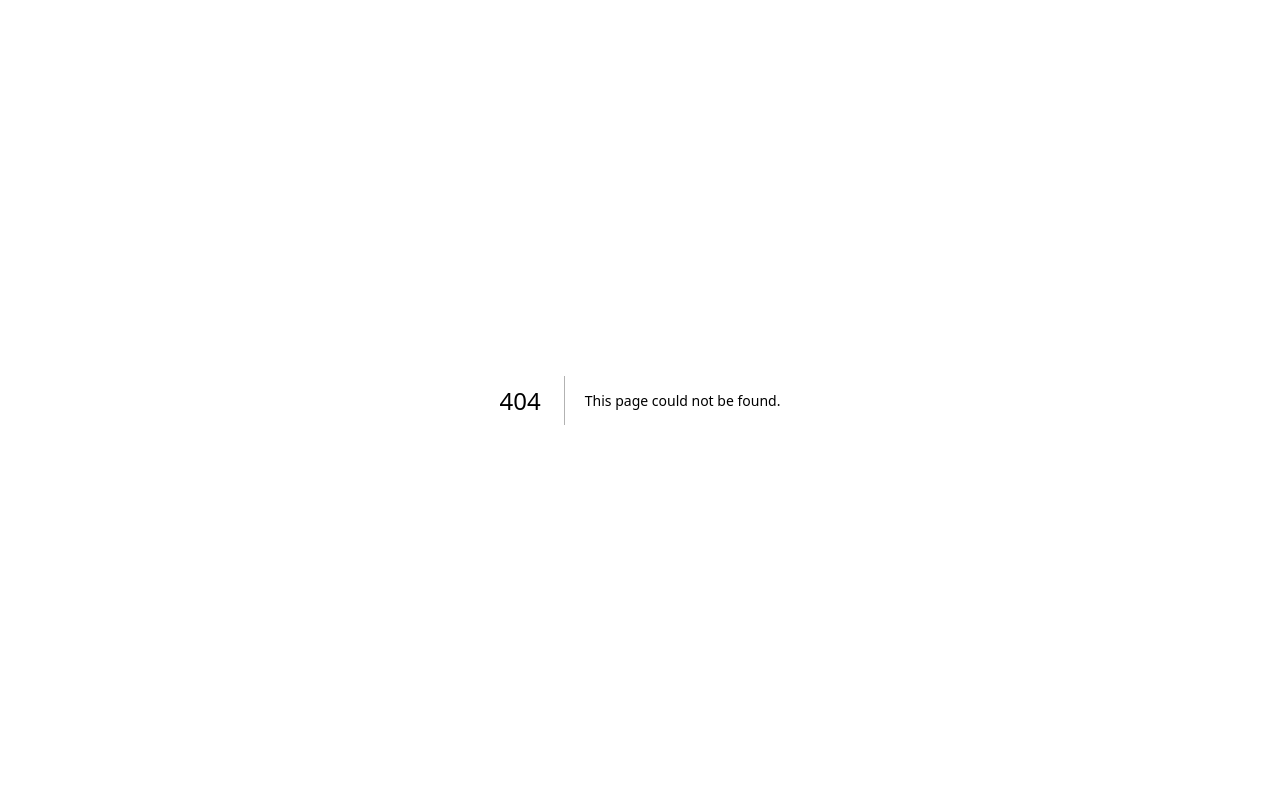
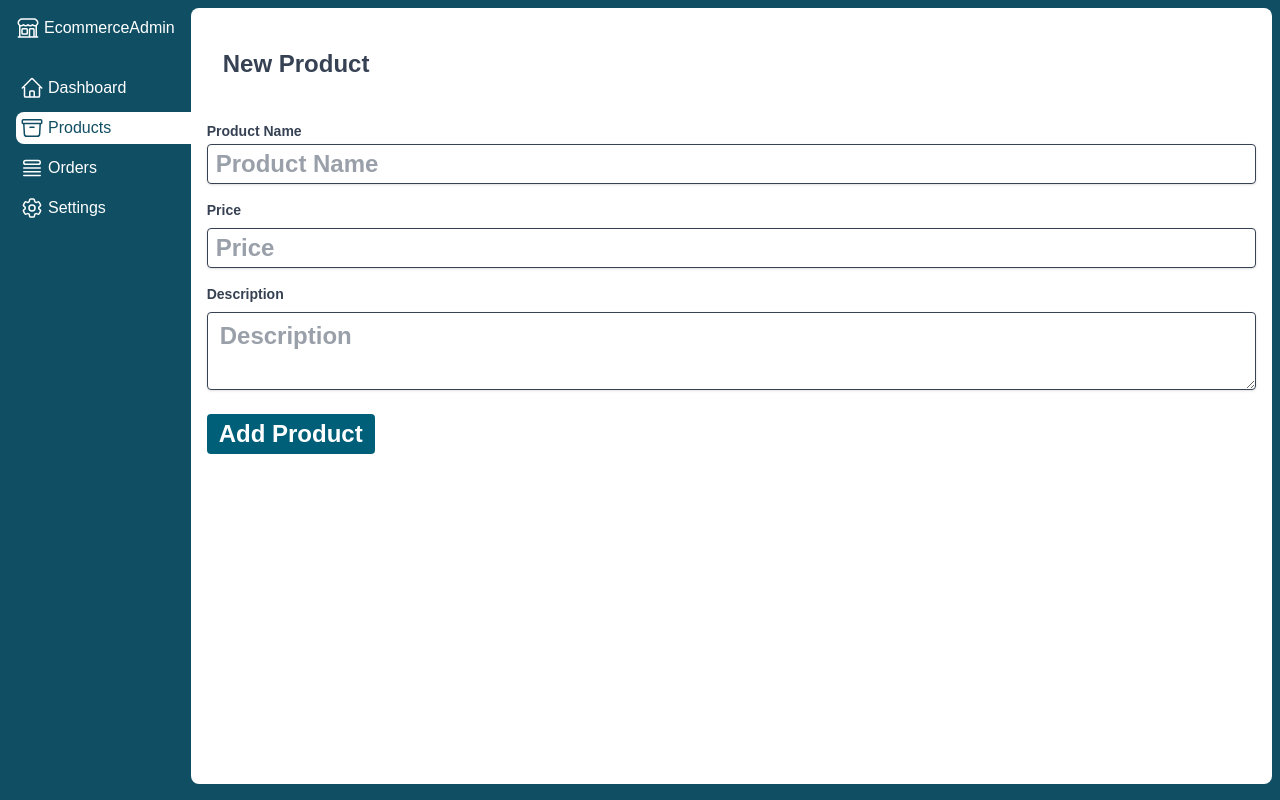
Before and after one commit to mrafey292/ecommerce-nust, a Next.js app: page /products/new in a window 1280 px wide. Before the commit this address had no page. Built offline with nearby package versions, Linux system fonts and the light colour scheme; no server answers; sample sign-in values are in the browser's storage.

Commit message:
feat/ layout created + add new products page added

```diff
--- /dev/null
+++ b/components/Layout.js
@@ -0,0 +1,30 @@
+import { useSession, signOut } from 'next-auth/react';
+import { useRouter } from 'next/router';
+import Nav from '../components/Nav';
+
+export default function Layout({children}) {
+  const { data: session } = useSession();
+  const router = useRouter();
+
+  if (!session) {
+    router.push('/'); // Redirect to index if not signed in
+    return null; // Prevent rendering the dashboard page
+  }
+
+  return (
+    <div className="min-h-screen bg-cyan-900 flex">
+      <Nav />
+      <div className="text-2xl font-bold mb-4 bg-white text-gray-700 flex-grow mt-2 mr-2 mb-2 rounded-lg p-4">
+        {children}
+        {/* <button
+          onClick={() => signOut({ callbackUrl: '/' })} // Redirect to index after sign-out
+          className="bg-red-500 text-white py-1 px-3 rounded hover:bg-red-600 text-sm"
+        >
+          Sign Out
+        </button> */}
+
+      </div>
+
+    </div>
+  );
+}
--- a/components/Nav.js
+++ b/components/Nav.js
@@ -1,36 +1,49 @@
 import Link from 'next/link'
+import { useRouter } from 'next/router';
 
 export default function Nav() {
+    const inactiveLink = 'flex gap-1 p-1 hover:bg-white hover:text-cyan-900 rounded-l-lg  mr-0 ';
+    const activeLink = inactiveLink + ' bg-white text-cyan-900';
+
+    const router = useRouter();
+    const { pathname } = router;
     return (
-        <aside className="text-white p-4">
-            <Link href='/' className="flex gap-1 mb-4">
+        <aside className="text-white p-4 pr-0 ">
+            <Link href='/' className="flex gap-1 mb-4 mr-4">
                 <svg xmlns="http://www.w3.org/2000/svg" fill="none" viewBox="0 0 24 24" strokeWidth={1.5} stroke="currentColor" className="size-6">
                     <path strokeLinecap="round" strokeLinejoin="round" d="M13.5 21v-7.5a.75.75 0 0 1 .75-.75h3a.75.75 0 0 1 .75.75V21m-4.5 0H2.36m11.14 0H18m0 0h3.64m-1.39 0V9.349M3.75 21V9.349m0 0a3.001 3.001 0 0 0 3.75-.615A2.993 2.993 0 0 0 9.75 9.75c.896 0 1.7-.393 2.25-1.016a2.993 2.993 0 0 0 2.25 1.016c.896 0 1.7-.393 2.25-1.015a3.001 3.001 0 0 0 3.75.614m-16.5 0a3.004 3.004 0 0 1-.621-4.72l1.189-1.19A1.5 1.5 0 0 1 5.378 3h13.243a1.5 1.5 0 0 1 1.06.44l1.19 1.189a3 3 0 0 1-.621 4.72M6.75 18h3.75a.75.75 0 0 0 .75-.75V13.5a.75.75 0 0 0-.75-.75H6.75a.75.75 0 0 0-.75.75v3.75c0 .414.336.75.75.75Z" />
                 </svg>
                 <span>EcommerceAdmin</span>
             </Link>
             <nav className='flex flex-col gap-2 mt-8'>
-                <Link href='/' className='flex gap-1' >
+                <Link href='/' className={pathname.includes('/dashboard') ? activeLink : inactiveLink} >
                     <svg xmlns="http://www.w3.org/2000/svg" fill="none" viewBox="0 0 24 24" strokeWidth={1.5} stroke="currentColor" className="size-6">
                         <path strokeLinecap="round" strokeLinejoin="round" d="m2.25 12 8.954-8.955c.44-.439 1.152-.439 1.591 0L21.75 12M4.5 9.75v10.125c0 .621.504 1.125 1.125 1.125H9.75v-4.875c0-.621.504-1.125 1.125-1.125h2.25c.621 0 1.125.504 1.125 1.125V21h4.125c.621 0 1.125-.504 1.125-1.125V9.75M8.25 21h8.25" />
                     </svg>
                     Dashboard
                 </Link>
-                <Link href='/' className='flex gap-1'>
+                <Link href='/products' className={pathname.includes('/products') ? activeLink : inactiveLink}>
                     <svg xmlns="http://www.w3.org/2000/svg" fill="none" viewBox="0 0 24 24" strokeWidth={1.5} stroke="currentColor" className="size-6">
                         <path strokeLinecap="round" strokeLinejoin="round" d="m20.25 7.5-.625 10.632a2.25 2.25 0 0 1-2.247 2.118H6.622a2.25 2.25 0 0 1-2.247-2.118L3.75 7.5M10 11.25h4M3.375 7.5h17.25c.621 0 1.125-.504 1.125-1.125v-1.5c0-.621-.504-1.125-1.125-1.125H3.375c-.621 0-1.125.504-1.125 1.125v1.5c0 .621.504 1.125 1.125 1.125Z" />
                     </svg>
 
                     Products
                 </Link>
-                <Link href='/' className='flex gap-1'>
+                {/* <Link href='/categories' className={inactiveLink}>
+                    <svg xmlns="http://www.w3.org/2000/svg" fill="none" viewBox="0 0 24 24" strokeWidth={1.5} stroke="currentColor" className="size-6">
+                        <path strokeLinecap="round" strokeLinejoin="round" d="M3.75 12h16.5m-16.5 3.75h16.5M3.75 19.5h16.5M5.625 4.5h12.75a1.875 1.875 0 0 1 0 3.75H5.625a1.875 1.875 0 0 1 0-3.75Z" />
+                    </svg>
+
+                    Categories
+                </Link> */}
+                <Link href='/orders' className={pathname.includes('/orders') ? activeLink : inactiveLink}>
                     <svg xmlns="http://www.w3.org/2000/svg" fill="none" viewBox="0 0 24 24" strokeWidth={1.5} stroke="currentColor" className="size-6">
                         <path strokeLinecap="round" strokeLinejoin="round" d="M3.75 12h16.5m-16.5 3.75h16.5M3.75 19.5h16.5M5.625 4.5h12.75a1.875 1.875 0 0 1 0 3.75H5.625a1.875 1.875 0 0 1 0-3.75Z" />
                     </svg>
 
                     Orders
                 </Link>
-                <Link href='/' className='flex gap-1'>
+                <Link href='/settings' className={pathname.includes('/settings') ? activeLink : inactiveLink}>
                     <svg xmlns="http://www.w3.org/2000/svg" fill="none" viewBox="0 0 24 24" strokeWidth={1.5} stroke="currentColor" className="size-6">
                         <path strokeLinecap="round" strokeLinejoin="round" d="M9.594 3.94c.09-.542.56-.94 1.11-.94h2.593c.55 0 1.02.398 1.11.94l.213 1.281c.063.374.313.686.645.87.074.04.147.083.22.127.325.196.72.257 1.075.124l1.217-.456a1.125 1.125 0 0 1 1.37.49l1.296 2.247a1.125 1.125 0 0 1-.26 1.431l-1.003.827c-.293.241-.438.613-.43.992a7.723 7.723 0 0 1 0 .255c-.008.378.137.75.43.991l1.004.827c.424.35.534.955.26 1.43l-1.298 2.247a1.125 1.125 0 0 1-1.369.491l-1.217-.456c-.355-.133-.75-.072-1.076.124a6.47 6.47 0 0 1-.22.128c-.331.183-.581.495-.644.869l-.213 1.281c-.09.543-.56.94-1.11.94h-2.594c-.55 0-1.019-.398-1.11-.94l-.213-1.281c-.062-.374-.312-.686-.644-.87a6.52 6.52 0 0 1-.22-.127c-.325-.196-.72-.257-1.076-.124l-1.217.456a1.125 1.125 0 0 1-1.369-.49l-1.297-2.247a1.125 1.125 0 0 1 .26-1.431l1.004-.827c.292-.24.437-.613.43-.991a6.932 6.932 0 0 1 0-.255c.007-.38-.138-.751-.43-.992l-1.004-.827a1.125 1.125 0 0 1-.26-1.43l1.297-2.247a1.125 1.125 0 0 1 1.37-.491l1.216.456c.356.133.751.072 1.076-.124.072-.044.146-.086.22-.128.332-.183.582-.495.644-.869l.214-1.28Z" />
                         <path strokeLinecap="round" strokeLinejoin="round" d="M15 12a3 3 0 1 1-6 0 3 3 0 0 1 6 0Z" />
--- a/lib/mongoose.js
+++ b/lib/mongoose.js
@@ -18,7 +18,7 @@ if (!cached) {
   cached = global.mongoose = { conn: null, promise: null };
 }
 
-async function dbConnect() {
+export default async function dbConnect() {
   if (cached.conn) {
     return cached.conn;
   }
@@ -47,5 +47,3 @@ async function dbConnect() {
 
   return cached.conn;
 }
-
-export default dbConnect;
--- a/package.json
+++ b/package.json
@@ -10,7 +10,7 @@
   },
   "dependencies": {
     "@auth/mongodb-adapter": "^3.9.0",
-    "axios": "^1.8.4",
+    "axios": "^1.9.0",
     "bcryptjs": "^3.0.2",
     "cloudinary": "^2.6.0",
     "mongodb": "^6.16.0",
--- a/pages/api/categories.js
+++ b/pages/api/categories.js
@@ -1,8 +1,8 @@
-import { mongooseConnect } from "@/lib/mongoose";
+import dbConnect from "@/lib/mongoose";
 import { Category } from "@/models/Category";
 export default async function handle(req, res) {
   const { method } = req;
-  await mongooseConnect();
+  await dbConnect();
 
   if (method === "GET") {
     res.json(await Category.find().populate("parent"));
--- a/pages/api/products.js
+++ b/pages/api/products.js
@@ -1,9 +1,9 @@
-import { mongooseConnect } from "@/lib/mongoose";
+import dbConnect from "@/lib/mongoose";
 import { Product } from "@/models/Product";
 
 export default async function handle(req, res) {
   const { method } = req;
-  await mongooseConnect();
+  await dbConnect();
 
   if (method === "GET") {
     if (req.query?.id) {
--- a/pages/dashboard.js
+++ b/pages/dashboard.js
@@ -1,26 +1,19 @@
-import { useSession, signOut } from 'next-auth/react';
-import { useRouter } from 'next/router';
-import Nav from '../components/Nav';
+import Layout from "@/components/Layout";
+import { useSession, signOut } from "next-auth/react";
 
 export default function Dashboard() {
   const { data: session } = useSession();
-  const router = useRouter();
 
-  if (!session) {
-    router.push('/'); // Redirect to index if not signed in
-    return null; // Prevent rendering the dashboard page
-  }
+  return <Layout>
+    <div className="text-2xl font-bold mb-4 bg-white text-gray-700 flex-grow mt-2 mr-2 mb-2 rounded-lg p-4">
+      Hello, {session?.user?.name}
 
-  return (
-    <div className="h-screen flex flex-col items-center justify-center bg-black">
-      <Nav />
-      <h1 className="text-3xl font-bold mb-4">Welcome, {session.user.email}</h1>
-      <button
-        onClick={() => signOut({ callbackUrl: '/' })} // Redirect to index after sign-out
-        className="bg-red-500 text-white py-2 px-4 rounded hover:bg-red-600"
-      >
-        Sign Out
-      </button>
     </div>
-  );
+    <button
+          onClick={() => signOut({ callbackUrl: '/' })} // Redirect to index after sign-out
+          className="bg-red-500 text-white py-1 px-3 rounded hover:bg-red-600 text-sm"
+        >
+          Sign Out
+        </button>
+  </Layout>
 }
--- /dev/null
+++ b/pages/products.js
@@ -0,0 +1,16 @@
+import Layout from "@/components/Layout";
+import Link from "next/link";
+import { useEffect } from "react";
+
+export default function Products() {
+    useEffect(() => {
+        axios.get('/api/products').then(response => {
+            console.log(response.data);
+        })
+    }, []);
+    return (
+        <Layout>
+            <Link className="bg-cyan-800 text-sm text-white rounded-md py-1 px-2 " href={'/products/new'}>Add new product</Link>
+        </Layout>
+    )
+}
--- /dev/null
+++ b/pages/products/new.js
@@ -0,0 +1,53 @@
+import Layout from "@/components/Layout";
+import { useState } from "react";
+import axios from "axios";
+import { useRouter } from "next/router";
+
+export default function NewProduct() {
+    const [title, setTitle] = useState('');
+    const [price, setPrice] = useState('');
+    const [description, setDescription] = useState('');
+    const [gotoProducts, setGotoProducts] = useState(false);
+
+    const router = useRouter();
+    async function createProduct(ev) {
+        ev.preventDefault();
+        const data = {title, description, price};
+        await axios.post('/api/products', data);
+        setGotoProducts(true);
+    }
+    if (gotoProducts) {
+        return router.push('/products');
+    }
+
+    return (
+        <Layout>
+            <form onSubmit={createProduct}>
+                <div className="text-2xl font-bold mb-4 bg-white text-gray-700 flex-grow mt-2 mr-2 mb-2 rounded-lg p-4">
+                    New Product
+                </div>
+                <div className="mb-4">
+                    <label className="text-gray-700 text-sm mb-2" htmlFor="name">
+                        Product Name
+                    </label>
+                    <input className="shadow appearance-none border rounded w-full py-1 px-2 text-gray-700 leading-tight focus:outline-none focus:shadow-outline" id="name" type="text" placeholder="Product Name" onChange={ev => setTitle(ev.target.value)} />
+                </div>
+                <div className="mb-4">
+                    <label className="block text-gray-700 text-sm font-bold mb-2" htmlFor="price">
+                        Price
+                    </label>
+                    <input className="shadow appearance-none border rounded w-full py-1 px-2 text-gray-700 font-regular leading-tight focus:outline-none focus:shadow-outline" id="price" type="text" placeholder="Price" onChange={ev => setPrice(ev.target.value)} />
+                </div>
+                <div className="mb-4">
+                    <label className="block text-gray-700 text-sm font-bold mb-2" htmlFor="description">
+                        Description
+                    </label>
+                    <textarea className="shadow appearance-none border rounded w-full py-2 px-3 text-gray-700 leading-tight focus:outline-none focus:shadow-outline" id="description" placeholder="Description" onChange={ev => setDescription(ev.target.value)}></textarea>
+                </div>
+                <button className="bg-cyan-800 hover:bg-cyan-700 text-white py-1 px-3 rounded focus:outline-none focus:shadow-outline" type="submit">
+                    Add Product
+                </button>
+            </form>
+        </Layout>
+    )
+}
```
Also changed, not shown: 1 other file (tests, documents, lock files or other folders).
